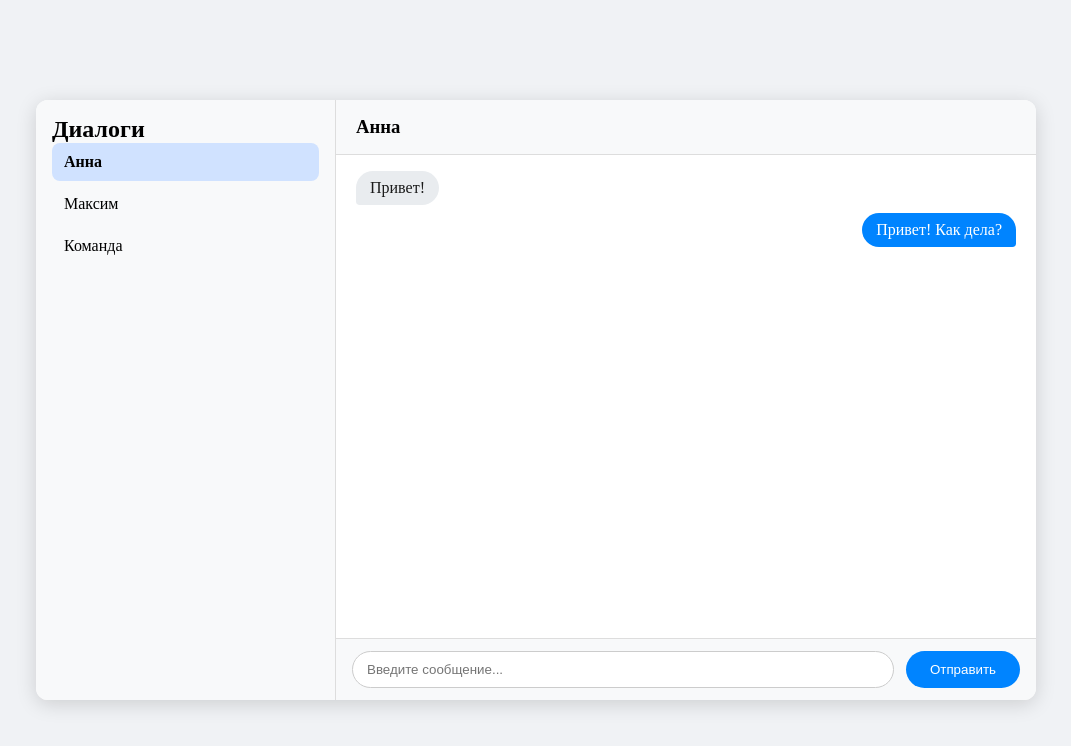
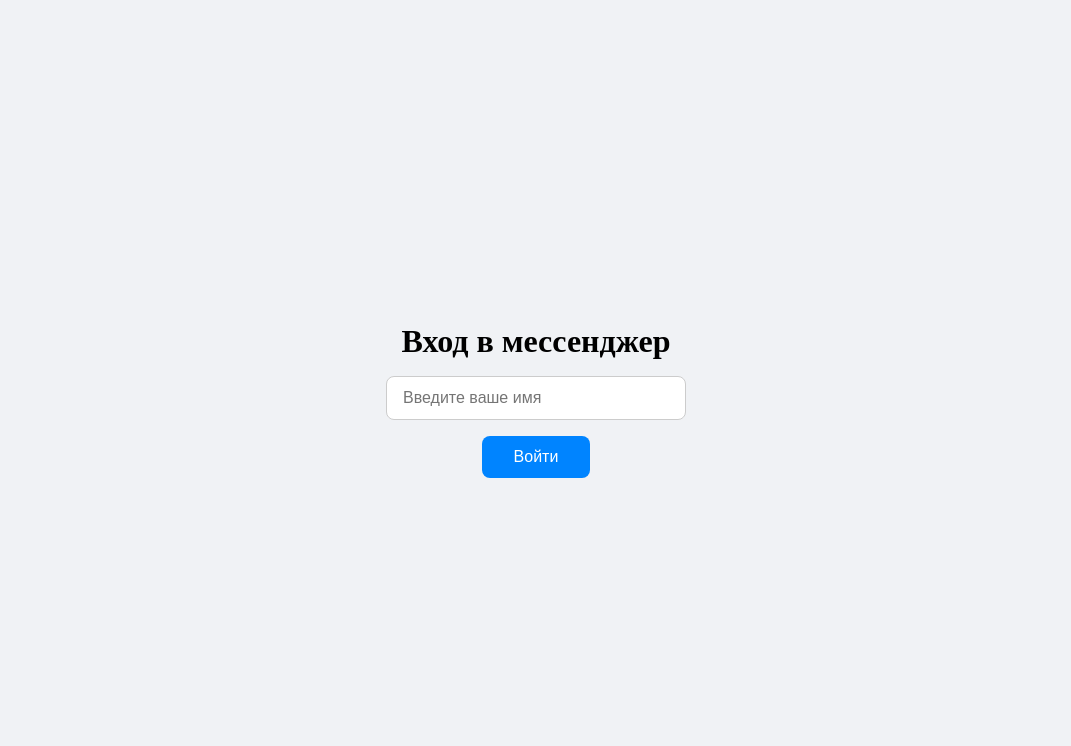
Before and after one commit to FrozenYozh/messenger-react, a React (Vite) app: page /login in a window 1280 px wide. Shown: the top 746 px of the page, without its empty margins (104-1175 px from the left). Built offline with nearby package versions, Linux system fonts and the light colour scheme.

Commit message:
Разделено на страницы. Добавлена страница входа в мессенджер

```diff
--- a/package.json
+++ b/package.json
@@ -11,7 +11,8 @@
   },
   "dependencies": {
     "react": "^19.2.8",
-    "react-dom": "^19.2.8"
+    "react-dom": "^19.2.8",
+    "react-router-dom": "^7.18.4"
   },
   "devDependencies": {
     "@types/react": "^19.2.18",
--- a/src/App.css
+++ b/src/App.css
@@ -111,3 +111,30 @@ body {
     background: #d0e2ff;
     font-weight: 600;
 }
+
+.login-page {
+    display: flex;
+    flex-direction: column;
+    align-items: center;
+    justify-content: center;
+    height: 100vh;
+    gap: 16px;
+ }
+
+.login-page input {
+    padding: 12px 16px;
+    border: 1px solid #ccc;
+    border-radius: 8px;
+    font-size: 16px;
+    width: 300px;
+}
+
+.login-page button {
+    padding: 12px 32px;
+    background: #0084ff;
+    color: white;
+    border: none;
+    border-radius: 8px;
+    font-size: 16px;
+    cursor: pointer;
+}
--- a/src/App.jsx
+++ b/src/App.jsx
@@ -1,10 +1,11 @@
 import {useState, useEffect} from 'react'
+import {BrowserRouter, Routes, Route, Navigate} from "react-router-dom"
 import './App.css'
-import Sidebar from "./components/Sidebar";
-import ChatWindow from "./components/ChatWindow";
+import Login from './pages/Login'
+import Chat from './pages/Chat'
 
 function App() {
-
+    const [userName, setUserName] = useState('')
     const [chats, setChats] = useState(() => {
 
         const saved = localStorage.getItem('messenger_chats')
@@ -43,7 +44,6 @@ function App() {
     })
 
     const [currentChatId, setCurrentChatId] = useState(1);
-
     const currentChat = chats.find(chat => chat.id === currentChatId);
 
     useEffect(() => {
@@ -83,17 +83,34 @@ function App() {
     }
 
     return (
-        <div className="app">
-            <Sidebar
-                chats={chats}
-                currentChatId={currentChatId}
-                onSelectChat={setCurrentChatId}
-            />
-            <ChatWindow
-                chat={currentChat}
-                onSend={addMessage}
-            />
-        </div>
+        <BrowserRouter>
+            <Routes>
+                <Route
+                    path="/login"
+                    element={<Login onLogin={setUserName}/>}
+                />
+                <Route
+                    path="/chat"
+                    element={
+                        userName ? (
+                            <Chat
+                                chats={chats}
+                                currentChatId={currentChatId}
+                                onSelectChat={setCurrentChatId}
+                                currentChat={currentChat}
+                                onSend={addMessage}
+                            />
+                        ) : (
+                            <Navigate to="/login"/>
+                        )
+                    }
+                />
+                <Route
+                    path="*"
+                    element={<Navigate to="/login"/>}
+                />
+            </Routes>
+        </BrowserRouter>
     )
 }
 
--- /dev/null
+++ b/src/pages/Chat.jsx
@@ -0,0 +1,20 @@
+import Sidebar from '../components/Sidebar'
+import ChatWindow from '../components/ChatWindow'
+
+function Chat({ chats, currentChatId, onSelectChat, currentChat, onSend }) {
+    return (
+        <div className="app">
+            <Sidebar
+                chats={chats}
+                currenctChatId={currentChatId}
+                onSelectChat={onSelectChat}
+            />
+            <ChatWindow
+                chat={currentChat}
+                onSend={onSend}
+            />
+        </div>
+    )
+}
+
+export default Chat
--- /dev/null
+++ b/src/pages/Login.jsx
@@ -0,0 +1,31 @@
+import {useState} from 'react'
+import {useNavigate} from "react-router-dom"
+
+function Login({onLogin}) {
+    const [name, setName] = useState('')
+    const navigate = useNavigate()
+
+    function handleLogin() {
+        if (!name.trim()) return
+        onLogin(name)
+        navigate('/chat')
+    }
+
+    return (
+        <div className={"login-page"}>
+            <h1>Вход в мессенджер</h1>
+            <input
+                type="text"
+                placeholder="Введите ваше имя"
+                value={name}
+                onChange={(eve) => setName(eve.target.value)}
+                onKeyDown={(eve) => {
+                    if (eve.key === 'Enter') handleLogin()
+                }}
+            />
+            <button onClick={handleLogin}>Войти</button>
+        </div>
+    )
+}
+
+export default Login
```
Also changed, not shown: 2 other files (tests, documents, lock files or other folders).
